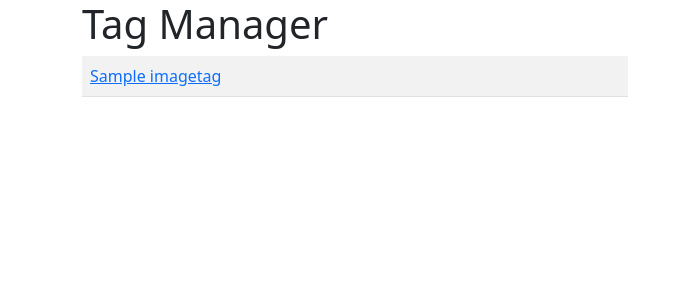
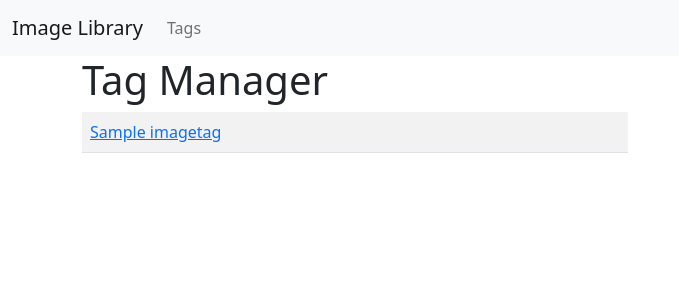
Before and after one commit to cototal/image_library, a Django app: page /tags in a window 1280 px wide. Shown: the top 300 px of the page, without its empty margins (0-679 px from the left). Run offline with Django 3.2, Linux system fonts and the light colour scheme; tables that the repository leaves empty hold one stand-in row (values such as "Sample post"); style sheets or scripts are compiled from the project's sources.

Commit message:
More tag management.

```diff
--- a/assets/css/app.scss
+++ b/assets/css/app.scss
@@ -1 +1,5 @@
 @import "~bootstrap/scss/bootstrap";
+
+.tag-name, .existing-tag {
+    cursor: pointer;
+}
--- a/assets/webpack.config.js
+++ b/assets/webpack.config.js
@@ -63,12 +63,6 @@ Encore
     // uncomment if you use TypeScript
     //.enableTypeScriptLoader()
 
-    // enables @babel/preset-env polyfills
-    .configureBabelPresetEnv((config) => {
-        config.useBuiltIns = 'usage';
-        config.corejs = 3;
-    })
-
     // uncomment to get integrity="..." attributes on your script & link tags
     // requires WebpackEncoreBundle 1.4 or higher
     //.enableIntegrityHashes(Encore.isProduction())
--- a/mysite/library/urls.py
+++ b/mysite/library/urls.py
@@ -7,6 +7,8 @@ app_name = 'library'
 urlpatterns = [
     path('', views.home, name='home'),
     path('tags', views.tag_manager, name='tags'),
+    path('tags/add-remove', views.add_remove_tags, name='tags_add_remove'),
     path('tags/<name>', views.by_tag, name='by_tag'),
-    path('image/<int:id>', views.image_view, name='image')
+    path('image/<int:id>', views.image_view, name='image'),
+    path('tag-list', views.tag_list, name='tag_list')
 ]
--- a/mysite/library/views.py
+++ b/mysite/library/views.py
@@ -1,7 +1,11 @@
-from django.http.response import FileResponse
-from django.shortcuts import get_object_or_404, render
+import json
+
+from django.http.response import FileResponse, JsonResponse
+from django.shortcuts import render, get_object_or_404
+from django.views.decorators.http import require_POST
 
 from .models import Image, ImageTag
+from .utils import string_utils
 
 def home(request):
     return render(request, 'library/home.html')
@@ -21,3 +25,27 @@ def by_tag(request, name):
     return render(request, 'library/list.html', {
         'images': images
     })
+
+def tag_list(request):
+    tags = ImageTag.objects.all().values('name').distinct().order_by('name')
+    tag_names = [t['name'] for t in tags]
+    return JsonResponse({'names': tag_names})
+
+@require_POST
+def add_remove_tags(request):
+    json_data = json.loads(request.body)
+    for image_id in json_data['ids']:
+        image = Image.objects.get(id=image_id)
+        image_tag = None
+        try:
+            image_tag = ImageTag.objects.get(image=image, name=json_data['name'])
+        except ImageTag.DoesNotExist:
+            pass
+
+        if json_data['action'] == 'remove' and image_tag is not None:
+            image_tag.delete()
+        elif json_data['action'] == 'add' and image_tag is None:
+            image_tag = ImageTag(image=image, name=string_utils.parameterize(json_data['name']))
+            image_tag.save()
+
+    return JsonResponse(json_data)
--- a/mysite/templates/base.html
+++ b/mysite/templates/base.html
@@ -8,6 +8,7 @@
     <link href="{% static "build/app.css" %}" rel="stylesheet">
 </head>
 <body>
+    {% include "navbar.html" %}
     <div class="container">
         {% block content %}{%endblock %}
     </div>
--- /dev/null
+++ b/mysite/templates/navbar.html
@@ -0,0 +1,15 @@
+<nav class="navbar navbar-expand-lg navbar-light bg-light">
+    <div class="container-fluid">
+      <a class="navbar-brand" href="{% url 'library:home' %}">Image Library</a>
+      <button class="navbar-toggler" type="button" data-bs-toggle="collapse" data-bs-target="#navbarSupportedContent" aria-controls="navbarSupportedContent" aria-expanded="false" aria-label="Toggle navigation">
+        <span class="navbar-toggler-icon"></span>
+      </button>
+      <div class="collapse navbar-collapse" id="navbarSupportedContent">
+        <ul class="navbar-nav me-auto mb-2 mb-lg-0">
+          <li class="nav-item">
+            <a class="nav-link" aria-current="page" href="{% url 'library:tags' %}">Tags</a>
+          </li>
+        </ul>
+      </div>
+    </div>
+  </nav>
```
Also changed, not shown: assets/js/app.js (+62 -0 lines), mysite/library/templates/library/list.html (+29 -2 lines).
